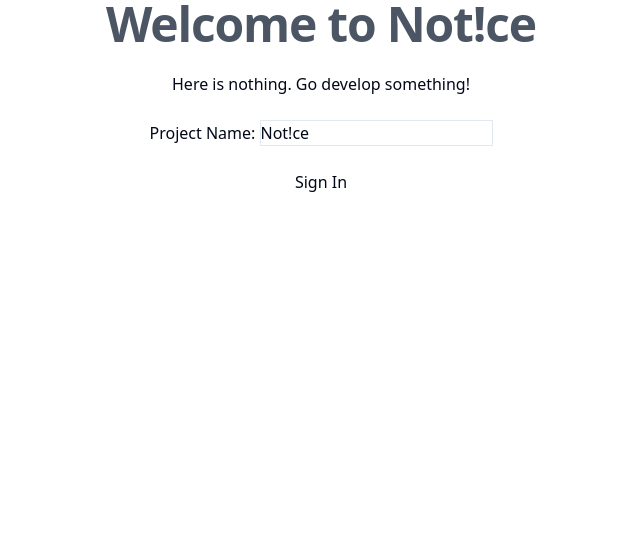
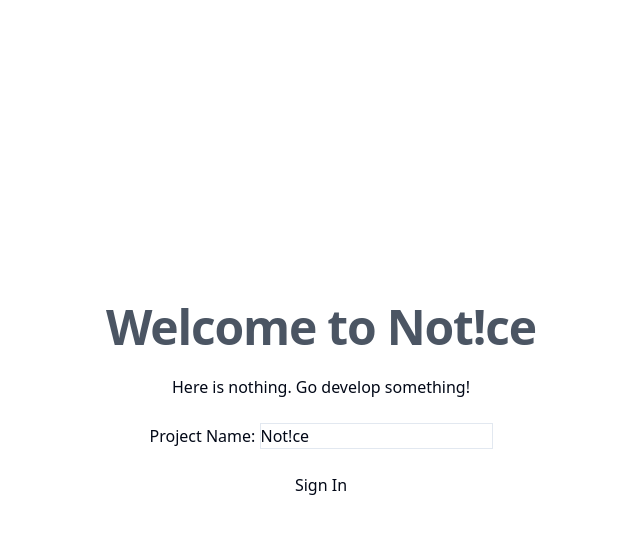
Before and after one commit to notice-project/notice, a SvelteKit app: page / in a window 1280 px wide. Shown: the top 534 px of the page, without its empty margins (319-959 px from the left). Built offline with nearby package versions, Linux system fonts and the light colour scheme; no server answers; the database is empty.

Commit message:
💄 make elements full-width and full-height

```diff
--- a/src/app.css
+++ b/src/app.css
@@ -75,4 +75,9 @@
   body {
     @apply bg-background text-foreground;
   }
+  html,
+  body,
+  #__root {
+    @apply h-full w-full;
+  }
 }
```
